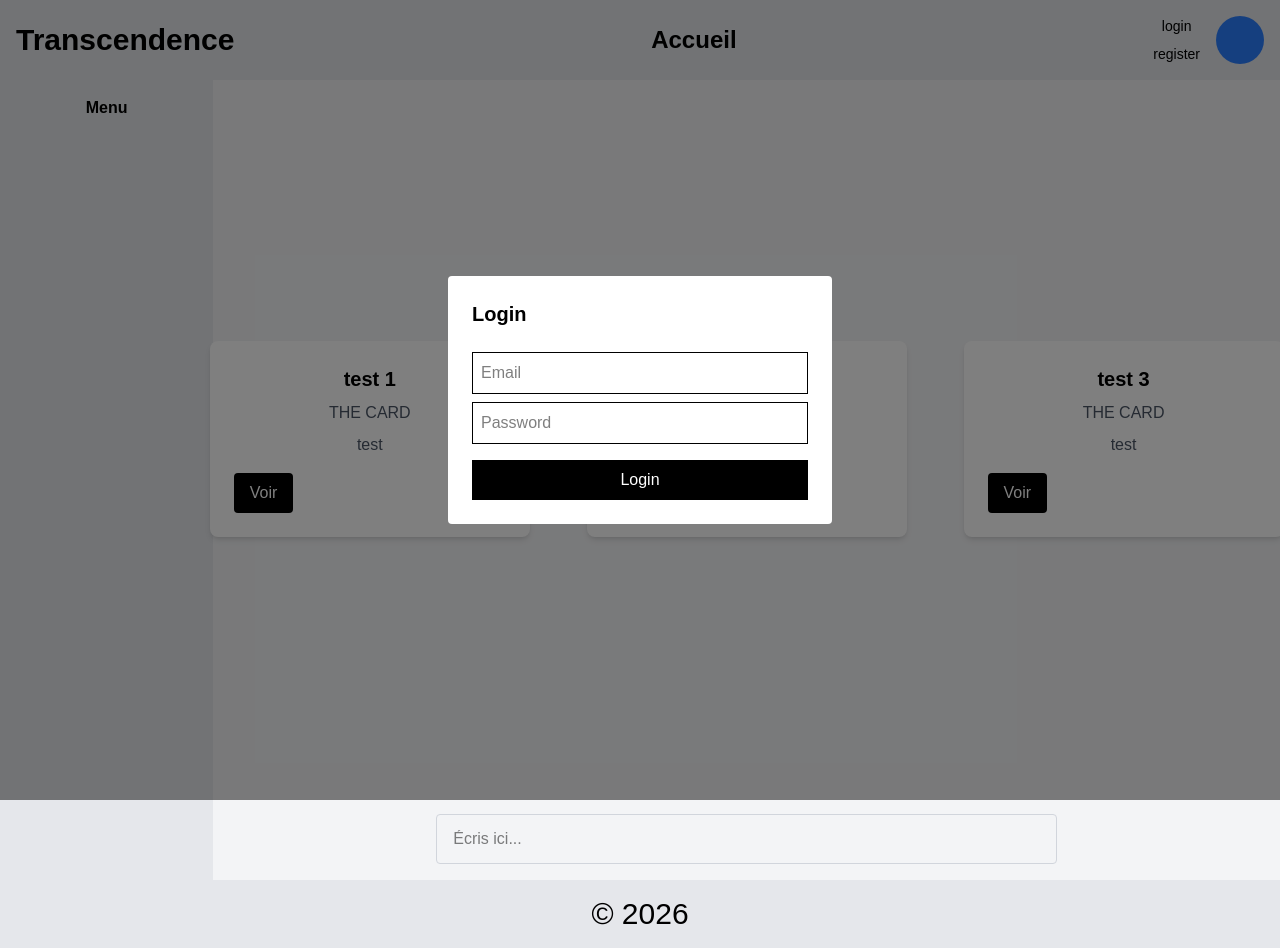
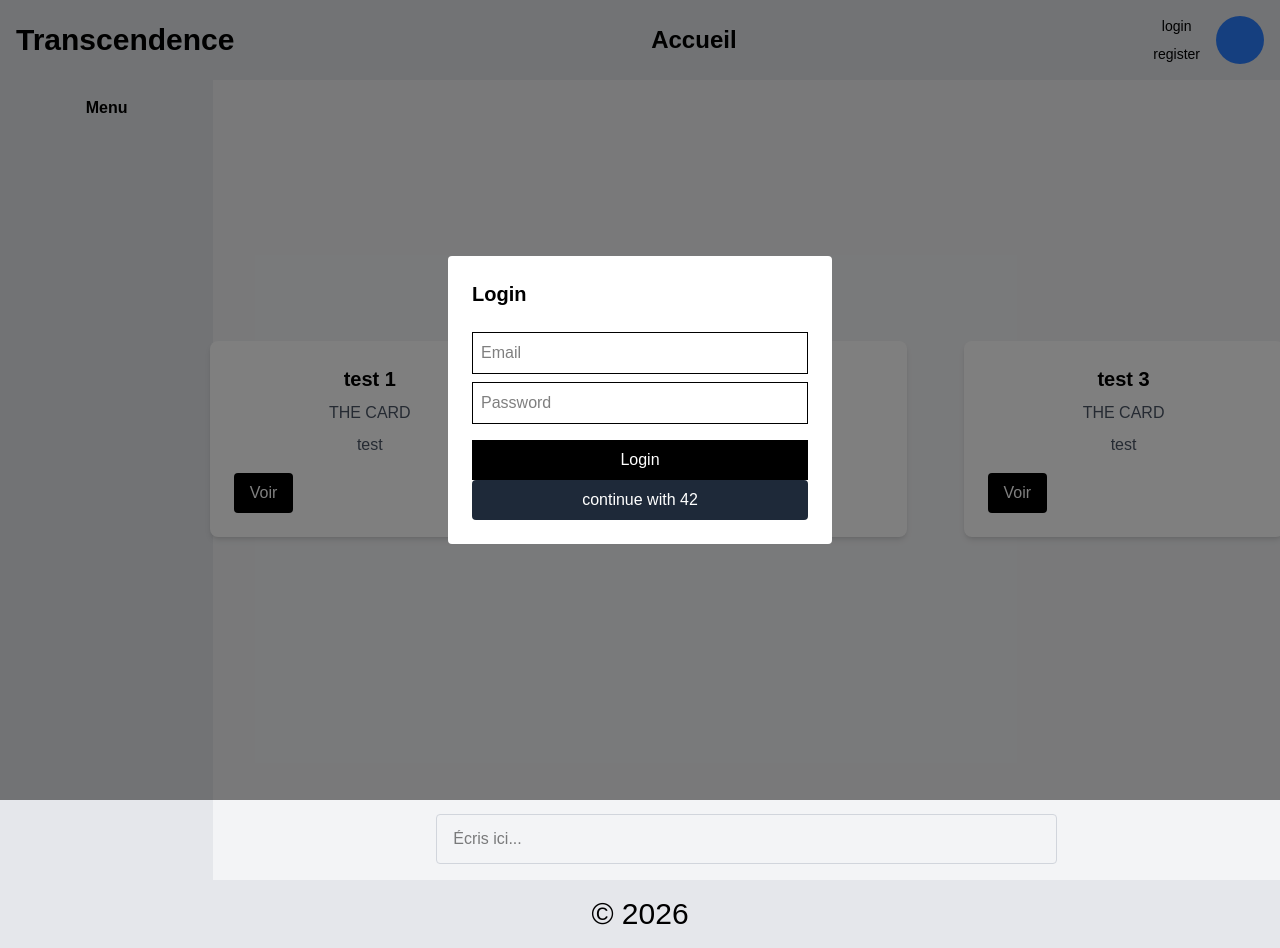
Before and after one commit to ElkiaCode/ft_transcendence, a Next.js app in the folder apps/frontend/: page / in a window 1280 px wide. Both pictures are taken after a click on the button "login". Built offline with nearby package versions, Linux system fonts and the light colour scheme.

Commit message:
ajout du bouton continue with 42 pour le login

```diff
--- a/apps/frontend/app/component/header.tsx
+++ b/apps/frontend/app/component/header.tsx
@@ -4,6 +4,10 @@ import Link from "next/link";
 import { useState } from "react";
 
 function LoginModal({ onClose }: { onClose: () => void }) {
+  const handleLogin42 = () => {
+    const url = `https://api.intra.42.fr/oauth/authorize?client_id=${CLIENT_ID}&redirect_uri=${encodeURIComponent(REDIRECT_URI)}&response_type=code`;
+    window.location.href = url;
+  };
   return (
     <div
       className="fixed inset-0 flex items-center justify-center bg-black/50 z-50"
@@ -16,7 +20,11 @@ function LoginModal({ onClose }: { onClose: () => void }) {
         <h1 className="text-xl text-black font-bold mb-4">Login</h1>
         <input className="border w-full text-black p-2 mt-2" placeholder="Email"/>
         <input className="border w-full text-black p-2 mt-2" placeholder="Password" type="password"/>
-        <button className="mt-4 w-full bg-black text-white p-2">Login</button>
+        <button className="mt-4 w-full bg-black cursor-pointer text-white p-2">Login</button>
+        <button
+          onClick={handleLogin42}
+          className="w-full bg-gray-800 text-white py-2 rounded hover:bg-gray-700 cursor-pointer">continue with 42
+        </button>
       </div>
     </div>
   );
@@ -37,7 +45,7 @@ function RegisterModal({ onClose }: { onClose: () => void }) {
         <input className="border text-black w-full p-2 mt-2" placeholder="Email"/>
         <input className="border text-black w-full p-2 mt-2" placeholder="Password" type="password"/>
         <input className="border text-black w-full p-2 mt-2" placeholder="Confirm password" type="password"/>
-        <button className="mt-4 w-full bg-black text-white p-2">Create an account</button>
+        <button className="mt-4 w-full bg-black cursor-pointer text-white p-2">Create an account</button>
       </div>
     </div>
   );
```
